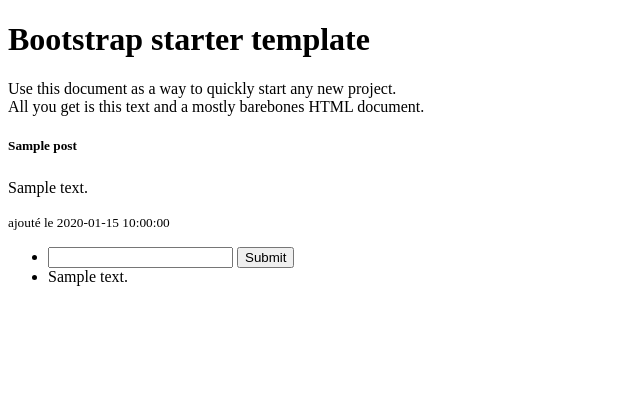
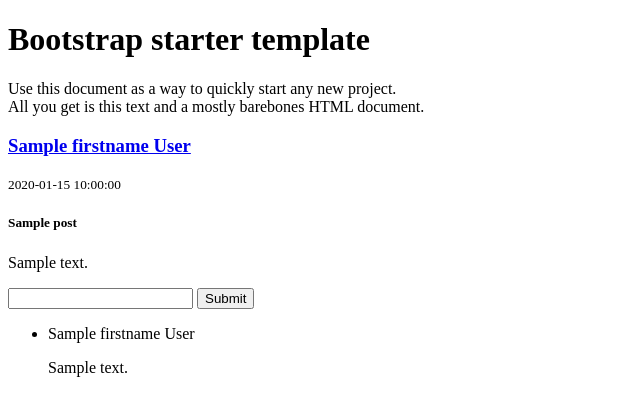
Before and after one commit to OncleWaldo/twitter, a Symfony app: template templates/home/index.html.twig in a window 1280 px wide. Shown: the part 96-512 px from the top of the page, without its empty margins (0-640 px from the left). Run offline with Twig, Linux system fonts and the light colour scheme; the template is opened without the code that fills it: most values are stand-ins (such as "Sample title", 1, 10 or a date in 2020); some libraries are stand-ins or nearby versions.

Commit message:
update post card

```diff
--- a/templates/home/index.html.twig
+++ b/templates/home/index.html.twig
@@ -29,41 +29,58 @@
 		</p>
 
     {% for post in posts %}
-    {{dump(post)}}
+
+    {# {{dump(post)}} #}
       <div class="container-fluid mx-auto my-3">
         <div class="card">
+          <div class="card-header d-flex">
+              <div class="text-left">
+                <a href="/user/{{ post.user.id }}">
+                <h3>
+                  {{ post.user.firstname}} {{ post.user.lastname}}
+                </h3>
+              </a>
+              <small>{{ post.postedAt ? post.postedAt|date('Y-m-d H:i:s') : '' }}</small>
+              </div>
+          </div>
           <div class="card-body">
             <h5 class="card-title">
               {{post.title}}
             </h5>
-            <h6 class="card-subtitle mb-2 text-muted">
-              {{app.user.userName}}
-            </h6>
             <p class="card-text">
               {{post.content}}
             </p>
-            <small>ajouté le {{ post.postedAt ? post.postedAt|date('Y-m-d H:i:s') : '' }}</small>
-            <a href="#" class="card-link"><i class="far fa-thumbs-up"></i></a>
-              <ul class="list-group list-group-flush">
-                 <li class="list-group-item">
+          </div>
+          <div class="card-footer">
+            <a href="#" class="card-link">
+              <i class="far fa-thumbs-up"></i>
+            </a>
             <form action="/" method="post">
                 <input name="content" type="text"  required>
                 <input type="hidden" name="token" value="{{ csrf_token('comment_new') }}"/>
                 <input type="hidden" name="postid" value="{{ post.id }}"/>
                 <input type="submit" />
             </form>
-                 </li>
+              <ul class="list-group list-group-flush">
                   {% for comment in post.comments %}
-                   <li class="list-group-item">
+                    <li class="list-group-item d-flex">
+                        <div>
+                          <div class="text-left">
+                            <span class="font-weight-bold">{{comment.user.firstname}} {{comment.user.lastname}}</span>
+                            <p class="font-weight-light">
                               {{comment.content}}
+                            </p>
+                          </div>
+                          <a href="/" class="text-right">
+                            <i class="far fa-thumbs-up"></i>
+                          </a>
+                        </div>
                     </li>
                   {% endfor %}
               </ul>
-
           </div>
         </div>
       </div>
-      {# <small>liké par {{ post.likes.user}}</small> #}
 
     {% endfor %}
 
```
Lines whose indentation alone changed are shown as unchanged.
